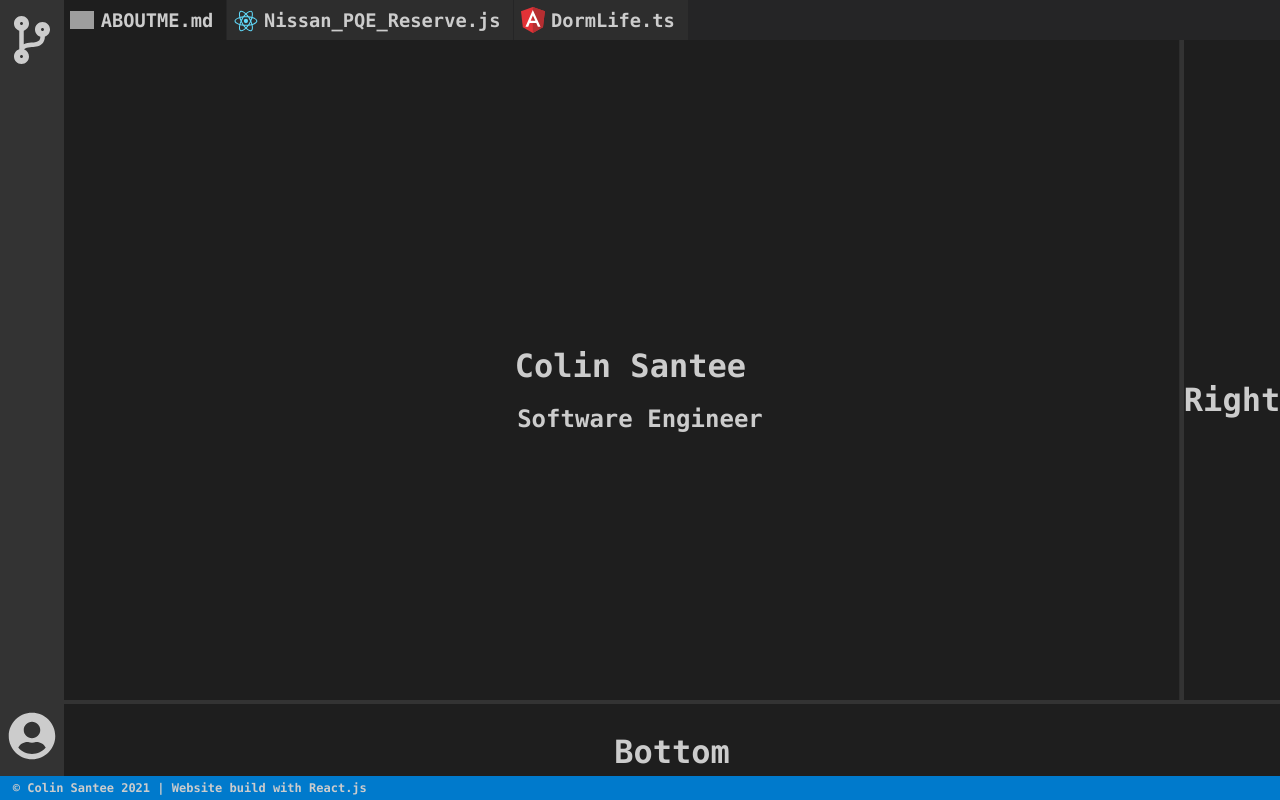
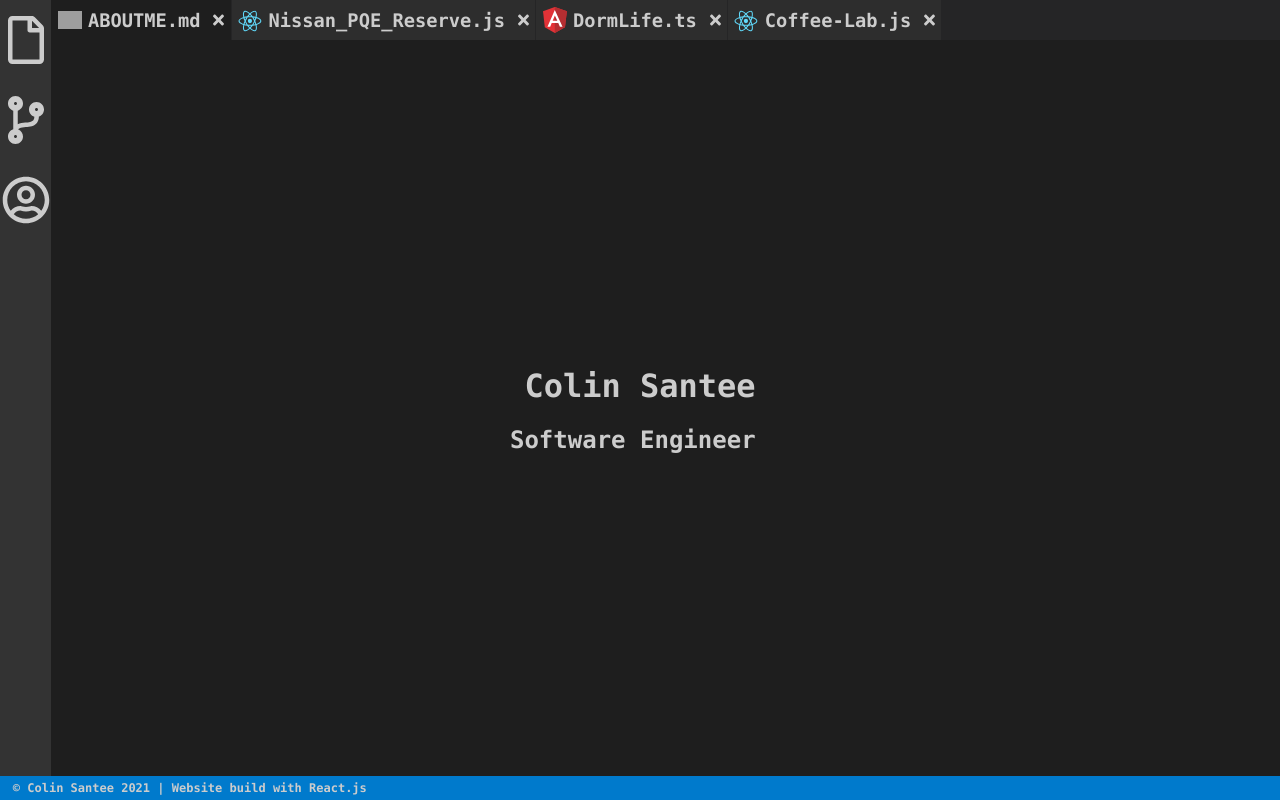
Before and after one commit to CJSantee/CJSantee.github.io, a React (Create React App) app: page / in a window 1280 px wide. Built offline with nearby package versions, Linux system fonts and the light colour scheme; grey boxes are pictures that could not be loaded.

Commit message:
Added file explorer for projects

```diff
--- a/package.json
+++ b/package.json
@@ -4,6 +4,7 @@
   "private": true,
   "dependencies": {
     "@fortawesome/fontawesome-svg-core": "^1.2.36",
+    "@fortawesome/free-regular-svg-icons": "^5.15.4",
     "@fortawesome/free-solid-svg-icons": "^5.15.4",
     "@fortawesome/react-fontawesome": "^0.1.15",
     "@testing-library/jest-dom": "^5.14.1",
--- a/src/App.css
+++ b/src/App.css
@@ -8,20 +8,21 @@
   justify-content: center;
   color: rgb(204,204,204);
   font-family: Menlo, Monaco, 'Courier New', monospace;
+  user-select: none;
 }
 
 .Sidebar {
   position: absolute;
   top: 0;
   left: 0;
-  width: 5vw;
+  width: 4vw;
   height: 97vh;
   background-color: rgb(51, 51, 51);
   font-size: 50;
   display: flex;
   flex-direction: column;
   align-items: center;
-  justify-content: space-between;
+  justify-content: flex-start;
 }
 
 .Icon {
@@ -29,14 +30,23 @@
   margin-bottom: 2vh;
 }
 
+.Explorer {
+  position: absolute;
+  top: 0;
+  left: 4vw;
+  width: 14vw;
+  height: 97vh;
+  background-color: rgb(37, 37, 38);
+}
+
 header {
   background-color: rgb(37, 37, 38);
   height: 5vh;
-  width: 95vw;
+  width: 96vw;
   position: absolute;
   top: 0;
   display: flex;
-  left: 5vw;
+  left: 4vw;
 }
 
 .Tab {
@@ -46,9 +56,13 @@ header {
   display: flex;
   align-items: center;
   padding-left: 0.5vw;
-  padding-right: 1vw;
+  padding-right: 0.5vw;
   user-select: none;
   border-right: 1.5px solid rgb(37, 37, 38);
+}
+
+.Tab h3 {
+  margin-right: 1vw;
 }
 
 .Active {
@@ -60,8 +74,21 @@ header {
   margin-right: 0.5vw;
 }
 
-.Title h1 {
+.Title h2 {
   display: inline;
+}
+
+.Project {
+  display: flex;
+  justify-content: flex-start;
+  align-items: center;
+  padding: 0.5vw;
+  height: 3%;
+}
+
+.file-icon {
+  width: 1.25vw;
+  margin-right: 0.5vw;
 }
 
 .cursor {
@@ -96,7 +123,8 @@ footer p {
   position: absolute;
   width: 96px;
   padding-left: 4px;
-  height: 100%;
+  height: 95vh;
+  bottom: 0;
   right: 0;
   border-left: 0.5px solid rgb(45, 45, 45);
   display: flex;
@@ -110,7 +138,7 @@ footer p {
   position: absolute;
   left: 0;
   width: 4px;
-  height: 100%;
+  height: 95vh;
   cursor: ew-resize;
 }
 
--- a/src/App.js
+++ b/src/App.js
@@ -1,86 +1,91 @@
-import React, { useRef, useState } from 'react';
+import React, { useEffect, useState } from 'react';
 import ReactLogo from './react-logo.svg';
 import AngularLogo from './angular-logo.svg';
 import MarkdownLogo from './markdown-logo.svg';
 import { FontAwesomeIcon } from '@fortawesome/react-fontawesome';
-import { faCodeBranch, faUserCircle } from '@fortawesome/free-solid-svg-icons';
+import { faCodeBranch, faTimes } from '@fortawesome/free-solid-svg-icons';
+import { faUserCircle, faFile } from '@fortawesome/free-regular-svg-icons';
 import './App.css';
+import Nissan from './Nissan';
 
 function App() {
-  const [tabs, setTabs] = useState([
+  const projects = [
     {name: "ABOUTME.md", icon: MarkdownLogo},
     {name: "Nissan_PQE_Reserve.js", icon: ReactLogo},
-    {name: "DormLife.ts", icon: AngularLogo}
-  ]);
+    {name: "DormLife.ts", icon: AngularLogo},
+    {name: "Coffee-Lab.js", icon: ReactLogo}
+  ];
+  const [tabs, setTabs] = useState(projects);
   const [activeTab, setActiveTab] = useState("ABOUTME.md");
-  const rightRef = useRef(null);
-  const bottomRef = useRef(null);
+  const [explorerOpen, setExplorerOpen] = useState(false);
 
-  const BORDER_SIZE = 4;
-  let m_pos;
+  function removeTab(name) {
+    if (tabs.length === 1)
+      return; // Can't remove all tabs
 
-  function resizeRight(e) {
-    const dx = m_pos - e.x;
-    m_pos = e.x;
-    rightRef.current.style.width = (parseInt(getComputedStyle(rightRef.current, '').width) + dx) + "px";
+    setTabs(
+      tabs.filter(function(ele){
+        return ele.name !== name;
+      })
+    );
   }
 
-  function resizeBottom(e) {
-    const dy = m_pos - e.y;
-    m_pos = e.y;
-    bottomRef.current.style.height = (parseInt(getComputedStyle(bottomRef.current, '').height) + dy) + "px";
-  }
-
-  function mouseDownRight(e)  {
-    if (e.nativeEvent.offsetX < BORDER_SIZE) {
-      m_pos = e.nativeEvent.x;
-      document.addEventListener("mousemove", resizeRight, false);
+  function openProject(project) {
+    if (tabs.some(e => e.name === project.name)) {
+      setActiveTab(project.name);
+    } else {
+      setTabs([...tabs, project]);
     }
   }
 
-  function mouseDownBottom(e) {
-    if (e.nativeEvent.offsetY < BORDER_SIZE) {
-      m_pos = e.nativeEvent.y;
-      document.addEventListener("mousemove", resizeBottom, false);
-    }
-  }
-
-  document.addEventListener("mouseup", function(){
-    document.removeEventListener("mousemove", resizeRight, false);
-    document.removeEventListener("mousemove", resizeBottom, false);
-  }, false);
+  useEffect(() => {
+    setActiveTab(tabs[0].name);
+  }, [tabs])
 
   return (
     <div className="App">
-      <div id="right_panel" ref={rightRef} onMouseDown={mouseDownRight}>
-        <h1 style={{userSelect: 'none'}}>Right</h1>
-      </div>
 
-      <header>
+      <header style={explorerOpen?{width: "82vw", left: "18vw"}:{width: "96vw", left: "4vw"}}>
         {tabs.map((tab) => (
           <div key={tab.name} className={`Tab ${tab.name===activeTab?"Active":""}`} onClick={() => setActiveTab(tab.name)}>
             <img src={tab.icon} className="tab-icon" alt="logo"/>
             <h3>{tab.name}</h3>
+            <FontAwesomeIcon className="close-tab" icon={faTimes} size="1x" onClick={() => removeTab(tab.name)}/>
           </div>
         ))}
       </header>
 
       <div className="Sidebar">
-          <FontAwesomeIcon className="Icon" icon={faCodeBranch} size="3x"/>
+          <FontAwesomeIcon className="Icon" icon={faFile} size="3x" onClick={() => setExplorerOpen(!explorerOpen)}/>
+          <FontAwesomeIcon className="Icon" icon={faCodeBranch} size="3x" onClick={() => window.open("https://github.com/cjsantee/", "_blank")}/>
           <FontAwesomeIcon className="Icon" icon={faUserCircle} size="3x"/>
       </div>
+
+      {explorerOpen?
+      <div className="Explorer">
+        <h4 style={{borderBottom: "0.5px solid rgb(204,204,204)", margin: "1vw", paddingBottom: "0.5vh"}}>
+          PROJECTS
+        </h4>
+        {projects.map((project) => (
+          <div key={project.name} className="Project" style={(project.name === activeTab)?{backgroundColor: "rgb(45, 45, 45)"}:{}} onClick={() => openProject(project)}>
+            <img src={project.icon} className="file-icon" alt="logo" />
+            <h4>{project.name}</h4>
+          </div>
+        ))}
+      </div>:<div/>}
 
       {activeTab==="ABOUTME.md"?
         <div className="Title">
           <h1>Colin Santee</h1>
-          <h1 className="cursor">_</h1>
           <h2>Software Engineer</h2>
+          <h2 className="cursor">_</h2>
         </div>:<div/>
       }
+      {activeTab==="Nissan_PQE_Reserve.js"?
+        <Nissan/>:<div/>
+      }
 
-      <div id="bottom_panel" ref={bottomRef} onMouseDown={mouseDownBottom}>
-        <h1 style={{userSelect: 'none'}}>Bottom</h1>
-      </div>
+
 
       <footer>
         <p>&copy; Colin Santee 2021 &#124; Website build with React.js</p>
--- /dev/null
+++ b/src/Nissan.js
@@ -0,0 +1,54 @@
+import React, { useRef } from 'react';
+import './App.css';
+
+const Nissan = () => {
+    const rightRef = useRef(null);
+    const bottomRef = useRef(null);
+
+    const BORDER_SIZE = 4;
+    let m_pos;
+
+    function resizeRight(e) {
+        const dx = m_pos - e.x;
+        m_pos = e.x;
+        rightRef.current.style.width = (parseInt(getComputedStyle(rightRef.current, '').width) + dx) + "px";
+    }
+
+    function resizeBottom(e) {
+        const dy = m_pos - e.y;
+        m_pos = e.y;
+        bottomRef.current.style.height = (parseInt(getComputedStyle(bottomRef.current, '').height) + dy) + "px";
+    }
+
+    function mouseDownRight(e)  {
+        if (e.nativeEvent.offsetX < BORDER_SIZE) {
+        m_pos = e.nativeEvent.x;
+        document.addEventListener("mousemove", resizeRight, false);
+        }
+    }
+
+    function mouseDownBottom(e) {
+        if (e.nativeEvent.offsetY < BORDER_SIZE) {
+        m_pos = e.nativeEvent.y;
+        document.addEventListener("mousemove", resizeBottom, false);
+        }
+    }
+
+    document.addEventListener("mouseup", function(){
+        document.removeEventListener("mousemove", resizeRight, false);
+        document.removeEventListener("mousemove", resizeBottom, false);
+    }, false);
+
+    return (
+        <div >
+            <div id="right_panel" ref={rightRef} onMouseDown={mouseDownRight}>
+                <h1 style={{userSelect: 'none'}}>Right</h1>
+            </div>
+            <div id="bottom_panel" ref={bottomRef} onMouseDown={mouseDownBottom}>
+                <h1 style={{userSelect: 'none'}}>Bottom</h1>
+            </div>
+        </div>
+    );
+}
+
+export default Nissan;
```
Also changed, not shown: 1 other file (tests, documents, lock files or other folders).
